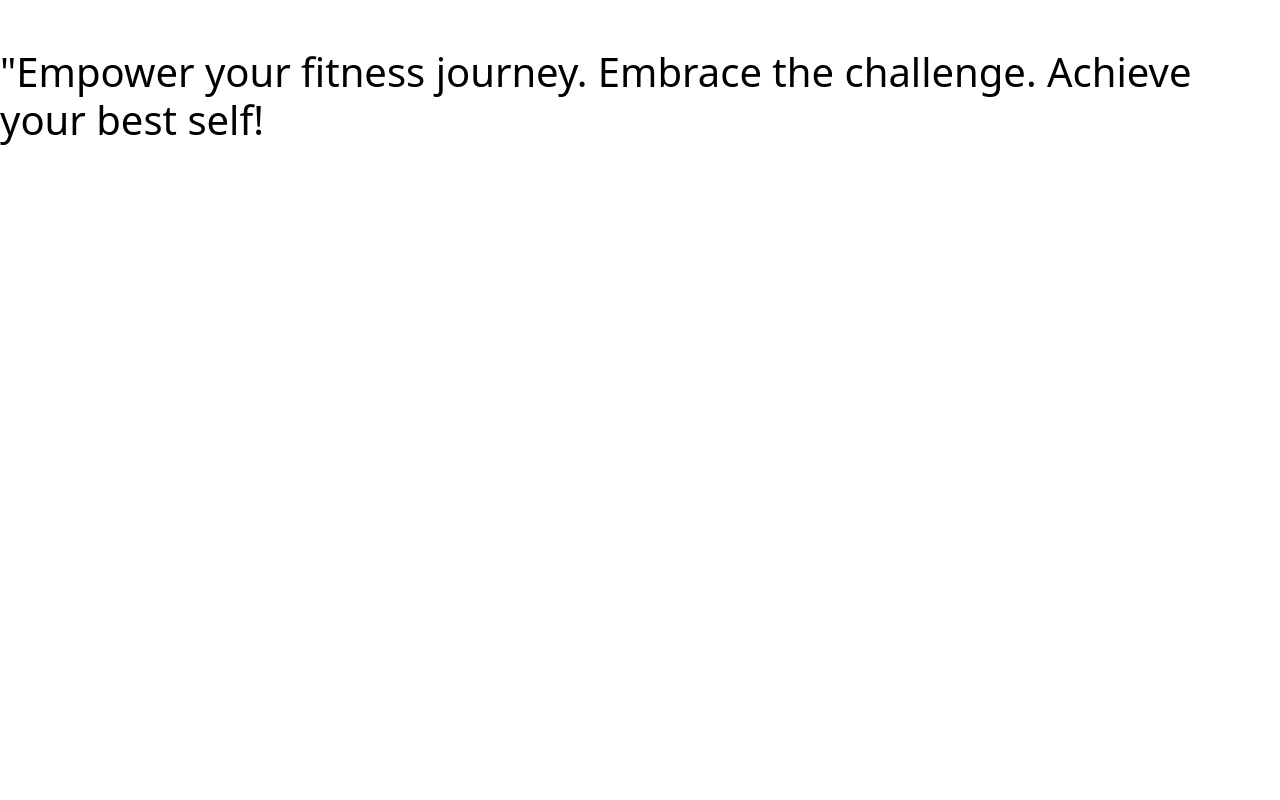
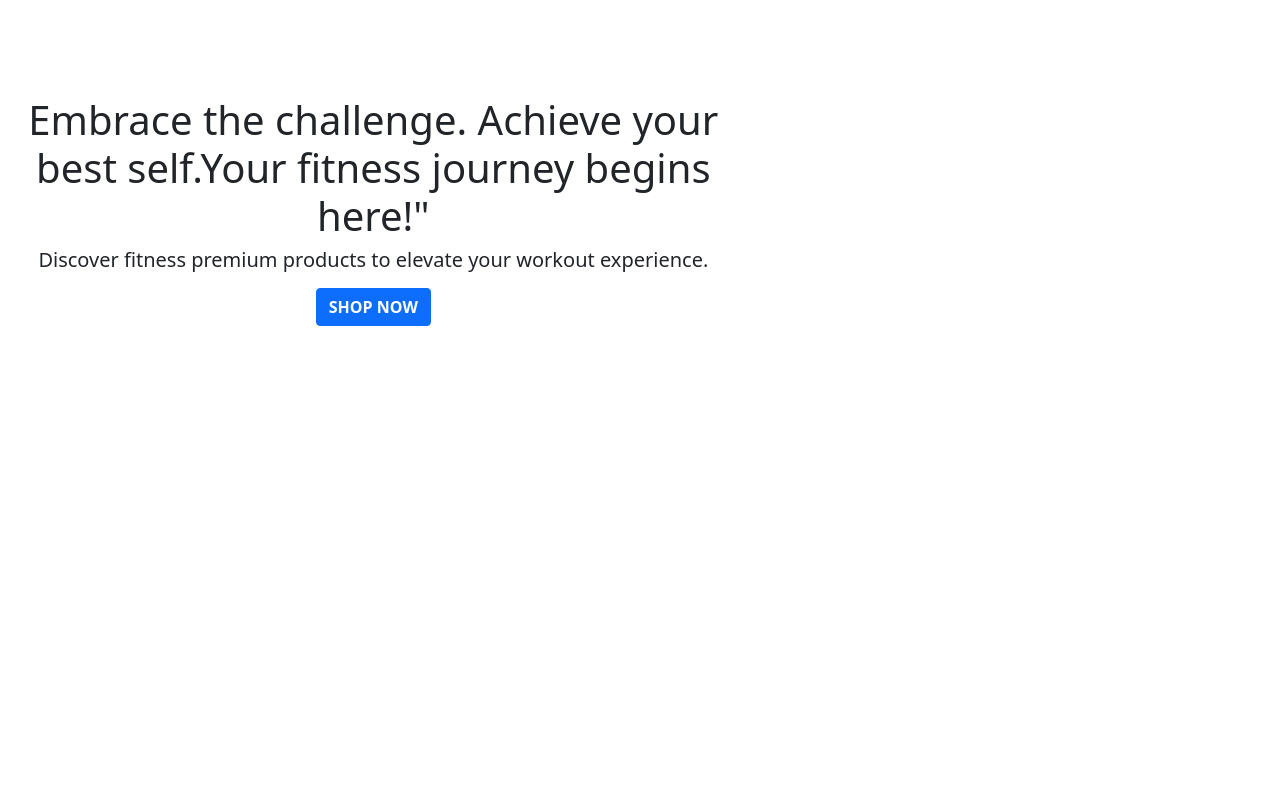
Before and after one commit to MargaritaAtr/FitTrack, a Django app: page / in a window 1280 px wide. Run offline with Django 3.2, Linux system fonts and the light colour scheme; some libraries are stand-ins or nearby versions.

Commit message:
Added homepage content

```diff
--- a/home/templates/home/index.html
+++ b/home/templates/home/index.html
@@ -2,6 +2,22 @@
 {% load static %}
 
 {% block content %}
-<h1 class="pt-5 text text-black">"Empower your fitness journey. Embrace the challenge. Achieve your best self! </h1>
-
+<!-- start landing section -->
+<section class="landing">
+    <div class="container-fluid vh-100 clear-nav">
+        <div class="row py-5">
+            <div class="col-lg-7 text-center pt-5">
+                <h1 class="hero-header">Embrace the challenge. Achieve your best self.Your fitness journey begins here!"</h1>
+                <h5>Discover fitness  premium products to elevate your workout experience. </h5>
+                <div class="mt-3">
+                    <h4>
+                        <a href=""
+                            class="btn-primary btn btn-large "><strong>SHOP
+                                NOW</strong></a>
+                    </h4>
+                </div>
+            </div>
+        </div>
+    </div>
+</section>
 {% endblock %}
```
